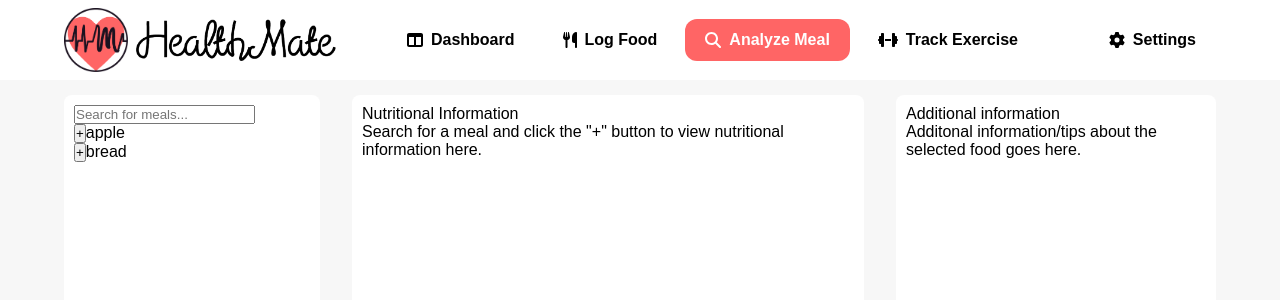
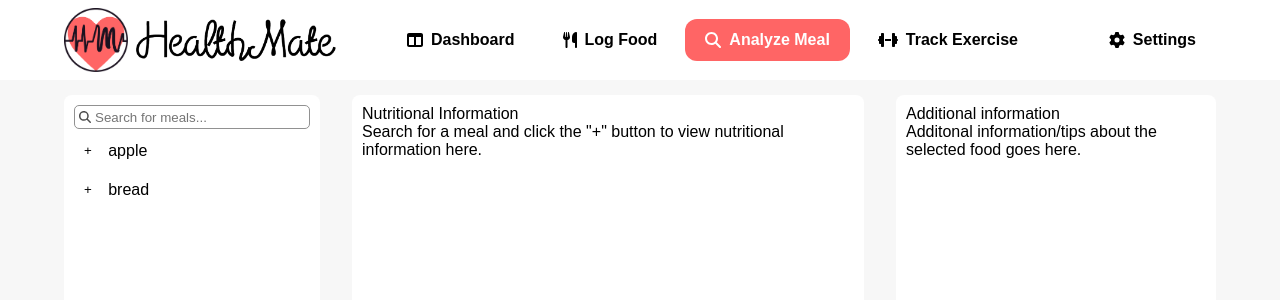
Before and after one commit to CMPT-276-SUMMER-2025/final-project-22-vines, a React (Vite) app in the folder react/healthmate/: page /analyzemeal in a window 1280 px wide. Shown: the top 300 px of the page. Built offline with nearby package versions, Linux system fonts and the light colour scheme.

Commit message:
Setup search menu styling

```diff
--- a/react/healthmate/src/css/AnalyzeMeal.css
+++ b/react/healthmate/src/css/AnalyzeMeal.css
@@ -22,10 +22,55 @@
     /* align-self: center; */
 }
 
+.searchBar {
+    display: flex;
+    align-items: center;
+}
+
+.searchBar input {
+    width: 100%;
+    height: 3vh;
+    border: 1px solid rgb(145, 145, 145);
+    border-radius: 5px;
+    padding-left: 2.5vh;
+}
+
+.searchBar img {
+    height: 1.5vh;
+    margin-left: 5px;
+    position: absolute;
+    filter: invert(30%);
+}
+
 .additionalInfo {
     width: 25vw;
 }
 
 .searchResult {
     display: flex;
+    align-items: center;
+    gap: 0.5vw;
+    margin-top: 0.5vh;
+    padding: 0.5vh;
+    border-radius: 5px;
 }
+
+.searchResult:hover {
+    background-color: #CCCCCC;
+}
+
+.searchResult button {
+    margin-right: 0.5vh;
+    padding: 0.75vh;
+    background-color: transparent;
+    border-radius: 5px;
+    border: none;
+}
+
+.searchResult button:hover {
+    background-color: #e9e9e9;
+}
+
+.searchResult button:active {
+    background-color: white;
+}
--- a/react/healthmate/src/pages/AnalyzeMeal.jsx
+++ b/react/healthmate/src/pages/AnalyzeMeal.jsx
@@ -1,5 +1,6 @@
 import NavBar from '../components/NavBar'
 import {useState} from 'react'
+import analyzemeal from "../assets/analyzemeal.svg";
 import "../css/AnalyzeMeal.css";
 
 function SearchResult({food, handleClick}) {
@@ -76,6 +77,8 @@ function AnalyzeMeal() {
             <div className="analyzeMeal">
                 <div className="searchMenu">
                     <form onSubmit={handleSearch} className="searchForm">
+                        <div className="searchBar">
+                            <img src={analyzemeal} alt="Search Icon"/>
                             <input
                                 type="text"
                                 placeholder="Search for meals..."
@@ -83,6 +86,7 @@ function AnalyzeMeal() {
                                 value={searchQuery}
                                 onChange={(e) => setSearchQuery(e.target.value)}
                             />
+                        </div>
                     </form>
                     <div className="searchResults">
                         {meals.map(
```
Lines whose indentation alone changed are shown as unchanged.
